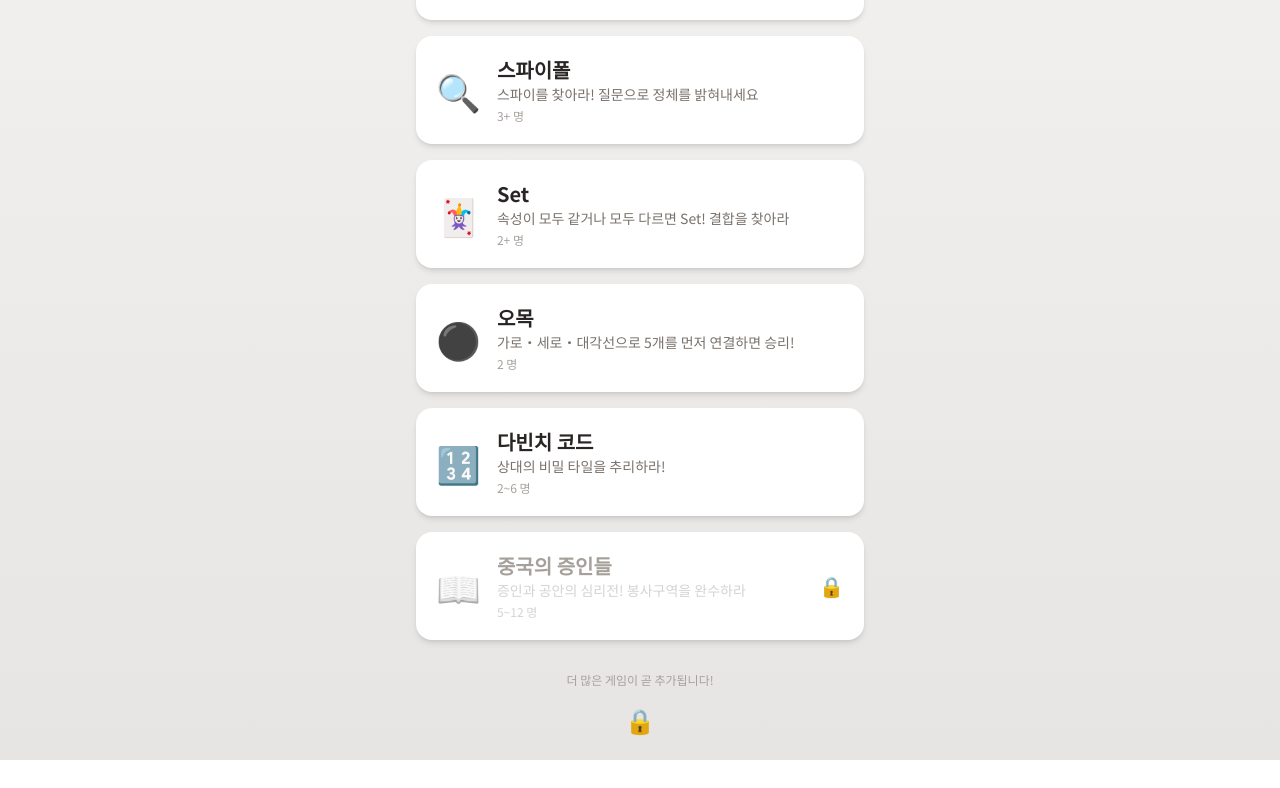
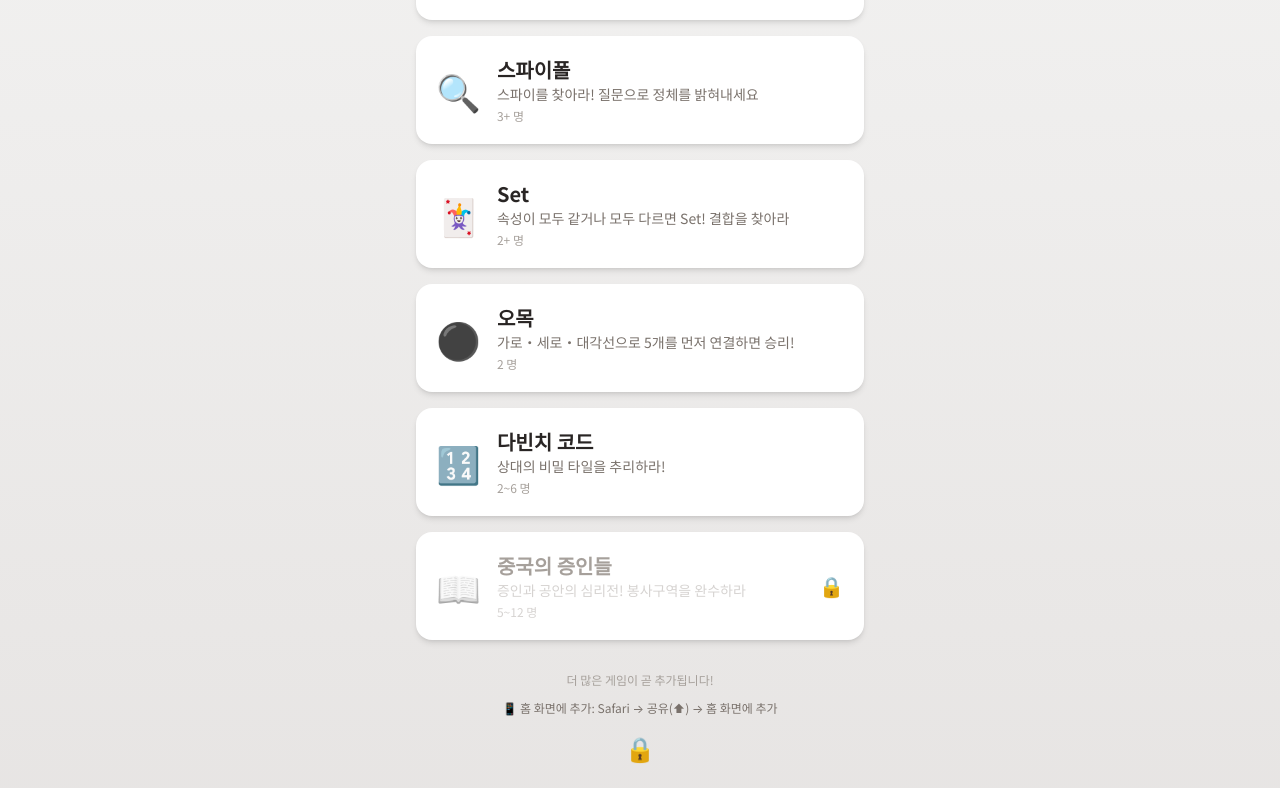
Before and after one commit to DarkCodeYG/boardgames, a React (Vite) app: page / in a window 1280 px wide. Shown: the part 404-1192 px from the top of the page. Before the commit the page ends 1164 px from the top, so only its background shows below. Built offline with nearby package versions, Linux system fonts and the light colour scheme; no server answers; the database is empty.

Commit message:
feat(home): iOS 홈 화면 추가 안내 텍스트 표시
Co-Authored-By: Claude Sonnet 4.6 <noreply@anthropic.com>

```diff
--- a/src/pages/Home.tsx
+++ b/src/pages/Home.tsx
@@ -199,6 +199,10 @@ export default function Home({ onSelectGame }: HomeProps) {
 
       <p className="text-stone-400 text-xs mt-8">{txt.more}</p>
 
+      <p className="text-stone-500 text-xs mt-3 text-center">
+        {{ ko: '📱 홈 화면에 추가: Safari → 공유(⬆) → 홈 화면에 추가', en: '📱 Add to Home Screen: Safari → Share(⬆) → Add to Home Screen', zh: '📱 添加到主屏幕：Safari → 分享(⬆) → 添加到主屏幕' }[lang]}
+      </p>
+
       {/* 히든모드 토글 */}
       <button
         onClick={handleHiddenToggle}
```
